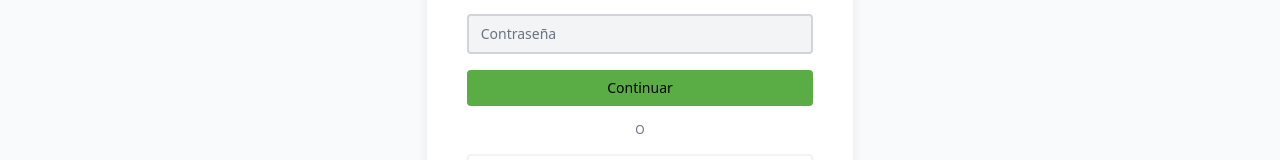
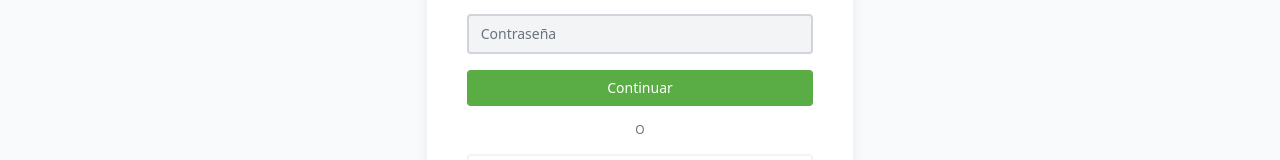
Before and after one commit to arammes03/trello-clone, an Angular app: page /login in a window 1280 px wide. Shown: the part 267-427 px from the top of the page. Built offline with nearby package versions, Linux system fonts and the light colour scheme.

Commit message:
mod funcionamiento boton

```diff
--- a/src/app/components/btn/btn.component.html
+++ b/src/app/components/btn/btn.component.html
@@ -1,11 +1,7 @@
 <button
   [type]="typeBtn"
   class="w-full font-medium rounded text-sm px-5 py-2 focus:ring-4"
-  [ngClass]="{
-    'bg-success hover:bg-hover text-white': this.btnColor == 'success',
-    'bg-blue hover:bg-hoverBlue text-white': this.btnColor == 'primary',
-    'bg-gray-200 text-gray-800': this.btnColor === 'gray-light',
-  }"
+  [ngClass]="colors"
 >
   <ng-content></ng-content>
 </button>
--- a/src/app/components/btn/btn.component.ts
+++ b/src/app/components/btn/btn.component.ts
@@ -9,5 +9,29 @@ import { NgClass } from '@angular/common';
 })
 export class BtnComponent {
   @Input() typeBtn: 'button' | 'reset' | 'submit' = 'button';
-  @Input() btnColor = 'success';
+  @Input() btnColor: 'success' | 'primary' | 'light' = 'success';
+
+  mapColors = {
+    success: {
+      'bg-success': true,
+      'hover:bg-hover': true,
+      'text-white': true,
+    },
+    primary: {
+      'bg-blue': true,
+      'hover:bg-hoverBlue': true,
+      'text-white': true,
+    },
+    light: {
+      'bg-gray-200': true,
+      'hover:bg-gray-400': true,
+      'text-gray-700': true,
+    },
+  };
+
+  get colors() {
+    const colors = this.mapColors[this.btnColor];
+    if (colors) return colors;
+    else return {};
+  }
 }
```
